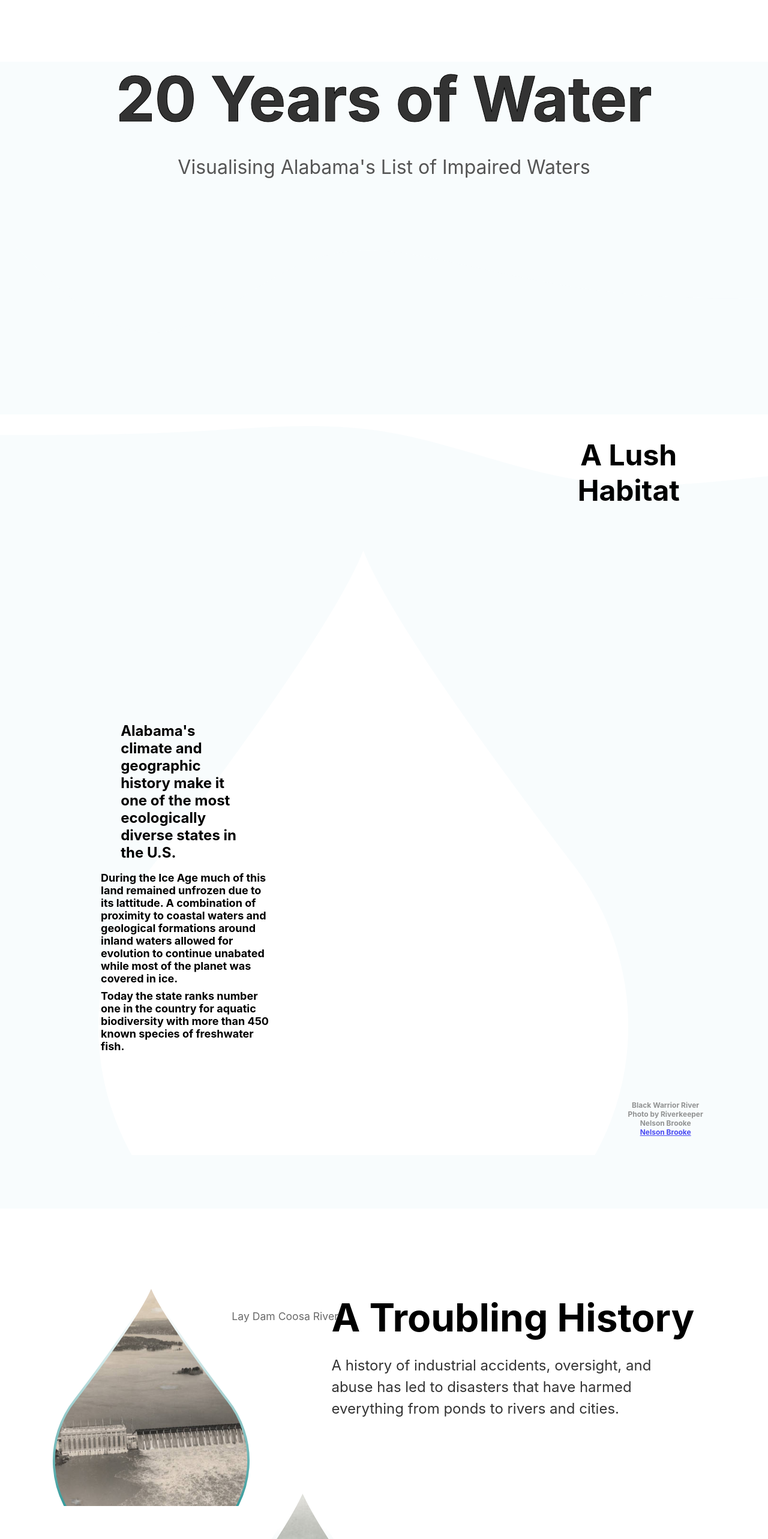
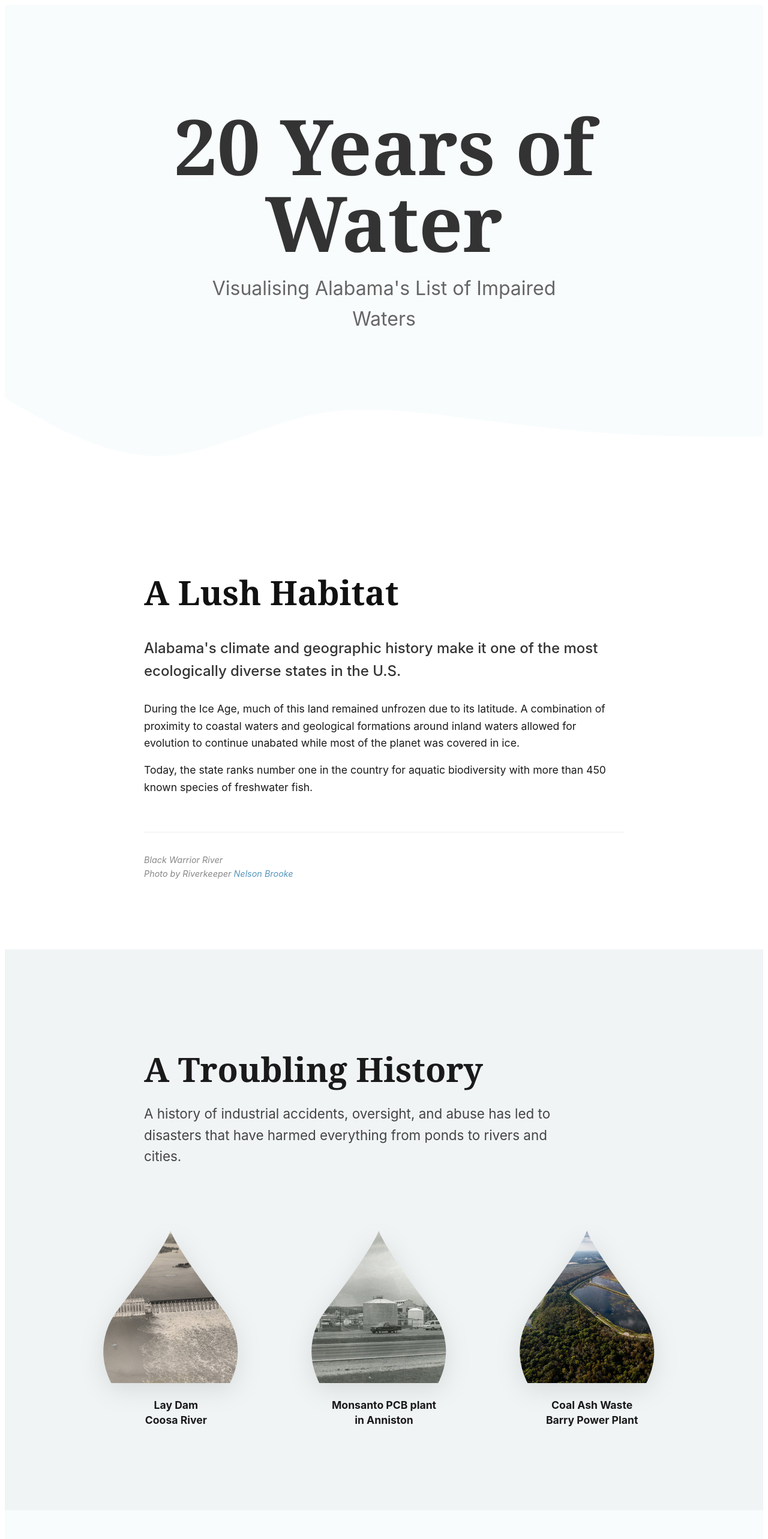
Before and after one commit to Dalbed349/AlabamaWater, a Vue app: page / in a window 1280 px wide. Shown: the top 2566 px of the page at 60% size. Built offline with nearby package versions, Linux system fonts and the light colour scheme.

Commit message:
refactor: implement professional data article aesthetic for narrative sections

```diff
--- a/src/App.vue
+++ b/src/App.vue
@@ -224,19 +224,44 @@ export default {
 </script>
 
 <style>
-/* Global Styles remain here, scoped styles went into components */
+/* Global Data Article Styles */
+:root {
+  --serif-font: "Georgia", "Times New Roman", serif;
+  --sans-font: -apple-system, BlinkMacSystemFont, "Inter", "Segoe UI", Roboto, Helvetica, Arial, sans-serif;
+  --text-color: #1a1a1a;
+  --bg-color: #f8fcfd;
+  --max-width: 800px;
+}
+
 #app {
-  font-family: -apple-system, BlinkMacSystemFont, "Segoe UI", Roboto, Oxygen,
-    Ubuntu, Cantarell, "Open Sans", "Helvetica Neue", sans-serif;
+  font-family: var(--sans-font);
   -webkit-font-smoothing: antialiased;
   -moz-osx-font-smoothing: grayscale;
   text-align: center;
-  color: #000;
-  margin-left: -10px;
-  margin-right: -10px;
-  margin-top: -2%;
+  color: var(--text-color);
+  margin: 0;
+  padding: 0;
   display: flex;
   flex-direction: column;
+  background-color: var(--bg-color);
 }
 
+.content-container {
+  max-width: var(--max-width);
+  margin: 0 auto;
+  padding: 0 20px;
+  text-align: left;
+}
+
+h1, h2, h3 {
+  font-family: var(--serif-font);
+  font-weight: 700;
+  line-height: 1.2;
+}
+
+p {
+  font-family: var(--sans-font);
+  line-height: 1.6;
+  font-size: 1.1rem;
+}
 </style>
--- a/src/components/HabitatSection.vue
+++ b/src/components/HabitatSection.vue
@@ -1,60 +1,32 @@
 <template>
-  <div class="map3">
-    <div class="curved-div">
-      <svg xmlns="http://www.w3.org/2000/svg" viewBox="0 0 1440 320">
-        <path
-          fill="#fff"
-          fill-opacity="1"
-          d="M0,64L60,64C120,64,240,64,360,53.3C480,43,600,21,720,53.3C840,85,960,171,1080,202.7C1200,235,1320,213,1380,202.7L1440,192L1440,0L1380,0C1320,0,1200,0,1080,0C960,0,840,0,720,0C600,0,480,0,360,0C240,0,120,0,60,0L0,0Z"
-        ></path>
-      </svg>
-    </div>
-    <h1>A Lush Habitat</h1>
-    <div class="drop">
-      <svg width="100%" height="101%" viewBox="0 0 32 32">
-        <defs>
-          <linearGradient id="linearHabitat" x1="0%" y1="0%" x2="0%" y2="100%">
-            <stop offset="10%" stop-color="#fff" />
-            <stop offset="100%" stop-color="teal" />
-          </linearGradient>
-        </defs>
-        <path
-          fill="white"
-          opacity="1"
-          stroke-width=".2"
-          d="M15 3 Q16.5 6.8 25 18 A12.8 12.8 0 1 1 5 18 Q13.5 6.8 15 3z"
-        />
-      </svg>
-    </div>
-    <div class="transbox3">
-      <p id="bigger1">
-        <br />
+  <section class="HabitatSection">
+    <div class="content-container">
+      <h2>A Lush Habitat</h2>
+      <div class="article-text">
+        <p class="lead">
           Alabama's climate and geographic history make it one of the most
-        ecologically diverse states in the U.S. <br />
+          ecologically diverse states in the U.S.
         </p>
-      <p id="bigger">
-        During the Ice Age much of this land remained unfrozen due to its
-        lattitude. A combination of proximity to coastal waters and geological
+        <p>
+          During the Ice Age, much of this land remained unfrozen due to its
+          latitude. A combination of proximity to coastal waters and geological
           formations around inland waters allowed for evolution to continue
           unabated while most of the planet was covered in ice.
         </p>
-
-      <p id="bigger">
-        Today the state ranks number one in the country for aquatic biodiversity
-        with more than 450 known species of freshwater fish.<br /><br />
+        <p>
+          Today, the state ranks number one in the country for aquatic biodiversity
+          with more than 450 known species of freshwater fish.
         </p>
-
-      <p></p>
       </div>
 
-    <div class="transbox2">
+      <div class="photo-credit">
         <p>
           Black Warrior River <br />
-        Photo by Riverkeeper Nelson Brooke
-        <a href="https://www.w3schools.com/">Nelson Brooke</a>
+          Photo by Riverkeeper <a href="https://blackwarriorriver.org/">Nelson Brooke</a>
         </p>
       </div>
     </div>
+  </section>
 </template>
 
 <script>
@@ -64,119 +36,36 @@ export default {
 </script>
 
 <style scoped>
-.map3 {
-  margin-top: -1%;
-  display: grid;
-  position: relative;
-  z-index: -1;
-  top: 0;
-  bottom: 0;
-  left: 0%;
-  right: 0%;
-  right: 0%;
-  background: #f8fcfd;
-  width: 100%;
-
-  margin-bottom: 2%;
-  height: auto;
-  min-height: 50vh;
-  padding-bottom: 100px;
-  opacity: 1;
-  grid-template-columns: 40px 50px auto 50px 40px;
-  grid-template-rows: 25% 10% auto 100px auto;
+.HabitatSection {
+  background-color: white;
+  padding: 100px 0;
 }
-.map3 .curved-div {
-  grid-column-start: 1;
-  grid-column-end: 6;
-  grid-row-start: 1;
-  grid-row-end: 1;
-  margin-top: -8%;
-  transform: scale(1, 0.6);
+h2 {
+  font-size: 3.5rem;
+  margin-bottom: 40px;
+  color: #111;
 }
-.curved-div {
-  position: relative;
-  height: auto;
-  width: 100%;
+.article-text {
+  max-width: 100%;
 }
-.curved-div svg {
-  width: 100%;
-  height: auto;
-  text-align: top;
-  margin-top: 2%;
+.lead {
+  font-size: 1.5rem;
+  font-weight: 500;
+  margin-bottom: 30px;
+  color: #333;
 }
-.map3 > h1 {
-  grid-column-start: 2;
-  grid-column-end: 4;
-  grid-row-start: 1;
-  grid-row-end: 2;
-  font-size: 3em;
-  margin-left: 75%;
-  z-index: 1;
-  color: #000;
+.photo-credit {
+  margin-top: 60px;
+  border-top: 1px solid #eee;
+  padding-top: 20px;
 }
-.drop {
-  margin-top: -15px;
-  margin-left: 0%;
-  grid-column-start: 3;
-  grid-column-end: 3;
-  grid-row-start: 1;
-  grid-row-end: 6;
+.photo-credit p {
+  font-size: 0.9rem;
+  color: #888;
+  font-style: italic;
 }
-.map3 .drop {
-  margin-top: 10%;
-}
-div.transbox3 p {
-  font-weight: bold;
-  font-size: 18px;
-  color: rgb(0, 0, 0);
-}
-
-div.transbox3 {
-  position: absolute;
-  margin-left: 12%;
-  margin-top: 4%;
-  text-align: left;
-  margin-right: 68%;
-  grid-column-start: 3;
-  grid-column-end: 3;
-  grid-row-start: 2;
-  grid-row-end: 4;
-  border-radius: 55px;
-}
-.map3 .transbox3 {
-  margin-top: 15%;
-  margin-left: 11%;
-  margin-right: 74%;
-}
-.map3 #bigger {
-  margin-left: -25%;
-  margin-right: -45%;
-  margin-bottom: 5%;
-  margin-top: 5%;
-}
-.map3 #bigger1 {
-  margin-left: -5%;
-  margin-right: -20%;
-  margin-bottom: 10%;
-  margin-top: 5%;
-  font-size: 1.5em;
-}
-.map3 .transbox2 {
-  margin-left: 85%;
-  margin-right: 0%;
-  margin-top: 25%;
-  margin-bottom: 0%;
-  grid-column-start: 3;
-  grid-column-end: 4;
-  grid-row-start: 5;
-  grid-row-end: 5;
-  opacity: 1;
-}
-.map3 .transbox2 p {
-  font-weight: bold;
-  font-size: 12px;
-  color: #666;
-  margin: 20px;
-  opacity: 0.7;
+.photo-credit a {
+  color: #5696bc;
+  text-decoration: none;
 }
 </style>
--- a/src/components/HeroSection.vue
+++ b/src/components/HeroSection.vue
@@ -1,24 +1,19 @@
 <template>
-  <div class="IntroGlacier">
-    <div class="darken"></div>
-    <div class="margins"></div>
-    <div class="curved-div">
-      <span style="color: #333">20 Years of </span>
-
-      <span style="color: #333">Water</span>
-      <p style="color: #555">Visualising Alabama's List of Impaired Waters</p>
-      <svg viewBox="0 0 1440 319">
+  <div class="HeroSection">
+    <div class="hero-content content-container">
+      <span class="main-title">20 Years of Water</span>
+      <p class="sub-title">Visualising Alabama's List of Impaired Waters</p>
+    </div>
+    <div class="wave-transition">
+      <svg viewBox="0 0 1440 320" preserveAspectRatio="none">
         <path
-          fill="#f8fcfd"
+          fill="white"
           fill-opacity="1"
           d="M0,32L48,80C96,128,192,224,288,224C384,224,480,128,576,90.7C672,53,768,75,864,96C960,117,1056,139,1152,149.3C1248,160,1344,160,1392,160L1440,160L1440,320L1392,320C1344,320,1248,320,1152,320C1056,320,960,320,864,320C768,320,672,320,576,320C480,320,384,320,288,320C192,320,96,320,48,320L0,320Z"
         ></path>
       </svg>
-      <div class="spacer"></div>
     </div>
   </div>
-  <!-- . -->
-  <div class="IntroGlacier2"></div>
 </template>
 
 <script>
@@ -28,59 +23,46 @@ export default {
 </script>
 
 <style scoped>
-.IntroGlacier {
+.HeroSection {
   position: relative;
-  height: auto;
-  min-height: 50vh;
-  padding-bottom: 50px;
+  height: 100vh;
+  display: flex;
+  flex-direction: column;
+  justify-content: center;
+  background-color: var(--bg-color);
+  overflow: hidden;
 }
-.IntroGlacier2 {
-  display: grid;
-  grid-template-columns: minmax(10px, 40px) minmax(10px, 50px) auto minmax(10px, 50px) minmax(10px, 40px);
-  grid-template-rows: 25%;
-  margin-top: 0;
+.hero-content {
+  text-align: center;
+  z-index: 2;
+  margin-top: -10vh;
 }
-.IntroGlacier .darken {
+.main-title {
+  display: block;
+  font-family: var(--serif-font);
+  font-size: clamp(3rem, 10vw, 8rem);
+  font-weight: 800;
+  color: #333;
+  line-height: 1;
+  margin-bottom: 20px;
+}
+.sub-title {
+  font-family: var(--sans-font);
+  font-size: clamp(1rem, 2.5vw, 2rem);
+  color: #666;
+  max-width: 600px;
+  margin: 0 auto;
+}
+.wave-transition {
   position: absolute;
-  z-index: -1;
-  top: 0;
   bottom: 0;
   left: 0;
-  right: 0;
-  background: #f8fcfd;
+  width: 100%;
+  height: 20vh;
+  z-index: 1;
+}
+.wave-transition svg {
   width: 100%;
   height: 100%;
 }
-.margins {
-  margin-top: 15vh;
-}
-.curved-div {
-  position: relative;
-  height: auto;
-  width: 100%;
-}
-.curved-div span {
-  font-size: clamp(3rem, 8vw, 8rem);
-  font-weight: bold;
-  font-family: -apple-system, BlinkMacSystemFont, "Segoe UI", Roboto, Oxygen,
-    Ubuntu, Cantarell, "Open Sans", "Helvetica Neue", sans-serif;
-  -webkit-text-stroke-width: 1px;
-  -webkit-text-stroke-color: black;
-}
-.curved-div p {
-  font-size: clamp(1rem, 3vw, 2rem);
-  font-family: -apple-system, BlinkMacSystemFont, "Segoe UI", Roboto, Oxygen,
-    Ubuntu, Cantarell, "Open Sans", "Helvetica Neue", sans-serif;
-}
-.curved-div svg {
-  width: 100%;
-  height: auto;
-  text-align: top;
-  margin-top: 2%;
-}
-.spacer {
-  display: block;
-  height: 2vh;
-  width: 100%;
-}
 </style>
--- a/src/components/HistorySection.vue
+++ b/src/components/HistorySection.vue
@@ -1,120 +1,61 @@
 <template>
-  <div class="HistorySection">
-    <div class="header-block">
+  <section class="HistorySection">
+    <div class="content-container section-header">
       <h2>A Troubling History</h2>
-      <h3>
+      <p class="section-intro">
         A history of industrial accidents, oversight, and abuse has led to
         disasters that have harmed everything from ponds to rivers and cities.
-      </h3>
+      </p>
     </div>
 
+    <div class="case-studies-grid content-container">
+
       <!-- Lay Dam Coosa River -->
-    <div class="drop-container lay-dam">
-      <svg
-        width="100%"
-        height="100%"
-        viewBox="0 0 32 32"
-      >
+      <div class="case-study">
+        <div class="drop-large">
+          <svg viewBox="0 0 32 32">
             <defs>
-          <linearGradient id="linearLayDam" x1="0%" y1="0%" x2="0%" y2="100%">
-            <stop offset="10%" stop-color="#fff" />
-            <stop offset="100%" stop-color="teal" />
-          </linearGradient>
-          <pattern
-            id="imgLayDam"
-            patternUnits="userSpaceOnUse"
-            width="45"
-            height="65"
-          >
-            <image
-              href="../assets/LayDamCoosa.jpg"
-              x="-4"
-              y="-11"
-              width="45"
-              height="65"
-            />
+              <pattern id="imgLayDam" patternUnits="userSpaceOnUse" width="32" height="32">
+                <image href="../assets/LayDamCoosa.jpg" x="0" y="0" width="32" height="32" preserveAspectRatio="xMidYMid slice" />
               </pattern>
             </defs>
-        <path
-          fill="url(#imgLayDam)"
-          stroke="url(#linearLayDam)"
-          stroke-width="0.3"
-          d="M15 3 Q16.5 6.8 25 18 A12.8 12.8 0 1 1 5 18 Q13.5 6.8 15 3z"
-        />
+            <path fill="url(#imgLayDam)" d="M15 3 Q16.5 6.8 25 18 A12.8 12.8 0 1 1 5 18 Q13.5 6.8 15 3z" />
           </svg>
-      <p class="drop-label">Lay Dam Coosa River</p>
+        </div>
+        <p class="case-label">Lay Dam <br> Coosa River</p>
       </div>
 
       <!-- Monsanto PCB plant in Anniston -->
-    <div class="drop-container monsanto">
-      <svg
-        width="100%"
-        height="100%"
-        viewBox="0 0 32 32"
-      >
+      <div class="case-study">
+        <div class="drop-large">
+          <svg viewBox="0 0 32 32">
             <defs>
-          <linearGradient id="linearMonsanto" x1="0%" y1="0%" x2="0%" y2="100%">
-            <stop offset="10%" stop-color="#fff" />
-            <stop offset="100%" stop-color="teal" />
-            <pattern
-              id="imgMonsanto"
-              patternUnits="userSpaceOnUse"
-              width="58"
-              height="70"
-            >
-              <image
-                href="../assets/monsantoAnniston.jpg"
-                x="-4.5"
-                y="-14"
-                width="58"
-                height="70"
-              />
+              <pattern id="imgMonsanto" patternUnits="userSpaceOnUse" width="32" height="32">
+                <image href="../assets/monsantoAnniston.jpg" x="0" y="0" width="32" height="32" preserveAspectRatio="xMidYMid slice" />
               </pattern>
-          </linearGradient>
             </defs>
-        <path
-          fill="url(#imgMonsanto)"
-          stroke="url(#linearMonsanto)"
-          stroke-width="0.4"
-          d="M15 3 Q16.5 6.8 25 18 A12.8 12.8 0 1 1 5 18 Q13.5 6.8 15 3z"
-        />
+            <path fill="url(#imgMonsanto)" d="M15 3 Q16.5 6.8 25 18 A12.8 12.8 0 1 1 5 18 Q13.5 6.8 15 3z" />
           </svg>
-      <p class="drop-label">Monsanto PCB plant in Anniston</p>
+        </div>
+        <p class="case-label">Monsanto PCB plant <br> in Anniston</p>
       </div>
 
       <!-- Coal Ash Waste at Barry Power Plant -->
-    <div class="drop-container coal-ash">
-      <svg width="100%" height="100%" viewBox="0 0 32 32">
+      <div class="case-study">
+        <div class="drop-large">
+          <svg viewBox="0 0 32 32">
             <defs>
-          <linearGradient id="linearCoalAsh" x1="0%" y1="0%" x2="0%" y2="100%">
-            <stop offset="10%" stop-color="#fff" />
-            <stop offset="100%" stop-color="teal" />
-          </linearGradient>
-          <pattern
-            id="imgCoalAsh"
-            patternUnits="userSpaceOnUse"
-            width="100"
-            height="55"
-          >
-            <image
-              href="../assets/BarryAsh.jpg"
-              x="-45"
-              y="0"
-              width="100"
-              height="55"
-            />
+              <pattern id="imgCoalAsh" patternUnits="userSpaceOnUse" width="32" height="32">
+                <image href="../assets/BarryAsh.jpg" x="0" y="0" width="32" height="32" preserveAspectRatio="xMidYMid slice" />
               </pattern>
             </defs>
-        <path
-          fill="url(#imgCoalAsh)"
-          stroke="url(#linearCoalAsh)"
-          stroke-width="0.3"
-          d="M15 3 Q16.5 6.8 25 18 A12.8 12.8 0 1 1 5 18 Q13.5 6.8 15 3z"
-        />
+            <path fill="url(#imgCoalAsh)" d="M15 3 Q16.5 6.8 25 18 A12.8 12.8 0 1 1 5 18 Q13.5 6.8 15 3z" />
           </svg>
-      <p class="drop-label">Coal Ash Waste at Barry Power Plant</p>
+        </div>
+        <p class="case-label">Coal Ash Waste <br> Barry Power Plant</p>
       </div>
     </div>
+  </section>
 </template>
 
 <script>
@@ -130,138 +71,53 @@ export default {
 
 <style scoped>
 .HistorySection {
+  background-color: #f0f4f5;
+  padding: 120px 0;
+}
+.section-header {
+  margin-bottom: 80px;
+}
+h2 {
+  font-size: 3.5rem;
+  margin-bottom: 20px;
+}
+.section-intro {
+  font-size: 1.4rem;
+  color: #444;
+  max-width: 700px;
+}
+.case-studies-grid {
   display: grid;
-  grid-template-columns: 1fr 1fr 1fr 1fr 1fr;
-  grid-auto-rows: minmax(100px, auto);
-  gap: 20px;
-  padding: 5% 5% 5% 5%;
-  min-height: auto;
-  max-width: 1400px;
-  margin: 0 auto;
+  grid-template-columns: repeat(auto-fit, minmax(240px, 1fr));
+  gap: 40px;
+  max-width: 1000px !important;
+}
+.case-study {
+  display: flex;
+  flex-direction: column;
   align-items: center;
+  text-align: center;
 }
-
-.header-block {
-  grid-column: 3 / 6;
-  grid-row: 1;
-  text-align: left;
-  padding-left: 20px;
+.drop-large {
+  width: 100%;
+  aspect-ratio: 1;
+  max-width: 280px;
+  filter: drop-shadow(0 10px 20px rgba(0,0,0,0.1));
+  transition: transform 0.3s ease;
 }
-
-.header-block h2 {
-  font-size: clamp(2.5em, 5vw, 4em);
-  color: #000;
-  margin-bottom: 20px;
-  font-weight: bold;
+.drop-large:hover {
+  transform: translateY(-5px);
 }
-
-.header-block h3 {
-  font-size: clamp(1.1em, 2vw, 1.5em);
-  color: #333;
-  font-weight: normal;
-  line-height: 1.5;
-  max-width: 600px;
-}
-
-.drop-container {
-  position: relative;
-  display: flex;
-  align-items: center;
-  justify-content: center;
-}
-
-.drop-label {
-  position: absolute;
-  color: #444;
-  font-size: 1.1em;
-  opacity: 0.8;
-  transition: opacity 0.3s, color 0.3s;
-  pointer-events: none;
-  white-space: nowrap;
-}
-
-.drop-container:hover .drop-label {
-  opacity: 1;
-  color: #d84541;
-  font-weight: bold;
-}
-
-/* Specific Placements matching 1.png */
-.lay-dam {
-  grid-column: 1 / 3;
-  grid-row: 1 / 3;
-  width: 90%;
-  justify-self: start;
-}
-.lay-dam .drop-label {
-  top: 15%;
-  left: 80%;
-}
-
-.monsanto {
-  grid-column: 2 / 4;
-  grid-row: 2 / 5;
-  width: 130%; /* Massive Drop */
-  margin-left: -15%;
-  z-index: 2;
-}
-.monsanto .drop-label {
-  top: 50%;
-  right: 80%;
-  margin-right: 10px;
-}
-
-.coal-ash {
-  grid-column: 4 / 6;
-  grid-row: 3 / 5;
-  width: 100%;
-  margin-top: 10%;
-  justify-self: center;
-}
-.coal-ash .drop-label {
-  bottom: 10%;
-  right: 75%;
-}
-
-@media (max-width: 1024px) {
-  .HistorySection {
-    grid-template-columns: 1fr 1fr;
-  }
-  .header-block {
-    grid-column: 1 / 3;
-    grid-row: 1;
-  }
-  .lay-dam {
-    grid-column: 1;
-    grid-row: 2;
-    width: 100%;
-  }
-  .monsanto {
-    grid-column: 1 / 3;
-    grid-row: 3;
-    width: 80%;
-    margin-left: 0;
-    justify-self: center;
-  }
-  .coal-ash {
-    grid-column: 2;
-    grid-row: 4;
-    width: 100%;
-    margin-top: 0;
-  }
+.case-label {
+  margin-top: 25px;
+  font-weight: 700;
+  font-size: 1.1rem;
+  color: #1a1a1a;
+  line-height: 1.4;
 }
 @media (max-width: 768px) {
-  .HistorySection {
+  .case-studies-grid {
     grid-template-columns: 1fr;
-  }
-  .header-block {
-    grid-column: 1;
-  }
-  .lay-dam, .monsanto, .coal-ash {
-    grid-column: 1;
-    grid-row: auto;
-    width: 100%;
-    justify-self: center;
   }
 }
 </style>
```
Lines whose indentation alone changed are shown as unchanged.
